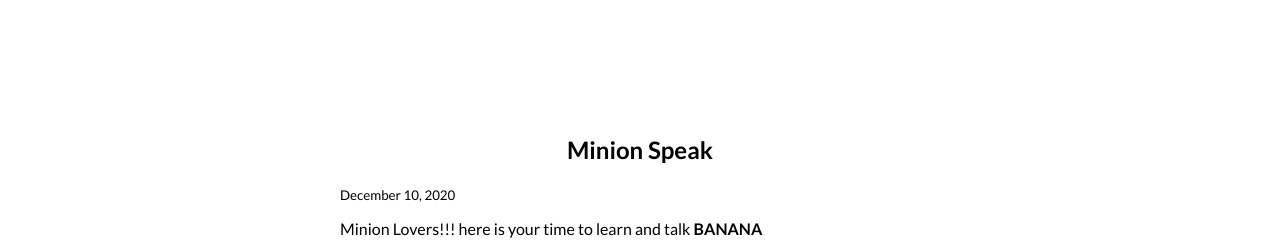
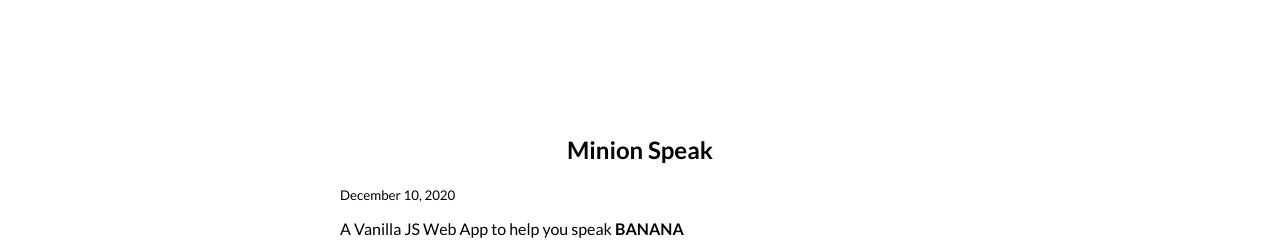
Before and after one commit to NikhilPrasad0497/Nikhil-Portfolio, a plain HTML site: page projects.html in a window 1280 px wide. Shown: the part 526-770 px from the top of the page. Drawn offline with Linux system fonts and the light colour scheme.

Commit message:
refact: change in paragraph

```diff
--- a/projects.html
+++ b/projects.html
@@ -36,7 +36,7 @@
                 <div class="container container-center margin-md">
                     <h1>Minion Speak</h1>
                     <small>December 10, 2020</small>
-                    <p class="paragraph">Minion Lovers!!! here is your time to learn and talk <span style="font-weight: bold;">BANANA</span></p>
+                    <p class="paragraph">A Vanilla JS Web App to help you speak <span style="font-weight: bold;">BANANA</span></p>
                     <a class="link link-primary"
                         href="https://bananaaa-speak.netlify.app/" target="__blank">TALK BANANA</a><br><br>
                     <a class="link link-secondary" href="https://github.com/NikhilPrasad0497/banana-speak"
```
